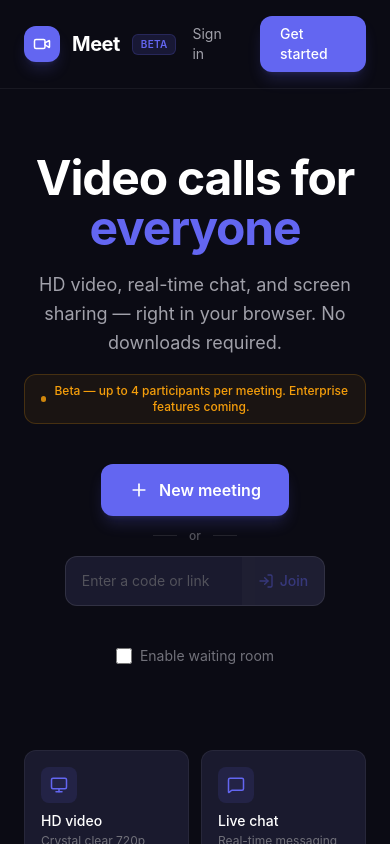
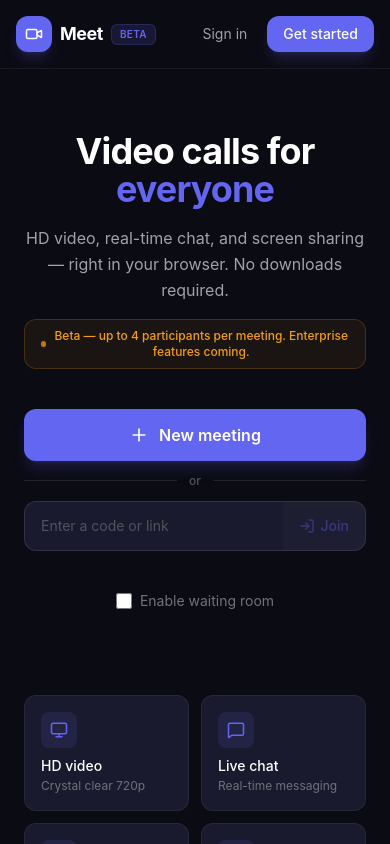
Before and after one commit to Qaziaaaa/video-conferencing-app, a React (Vite) app in the folder client/: page / in a window 390 px wide. Shown: the top 844 px of the page. Built offline with nearby package versions, Linux system fonts and the light colour scheme; no server answers.

Commit message:
fix: mobile responsiveness, camera permission flow, login persistence, and UI polish

```diff
--- a/client/index.html
+++ b/client/index.html
@@ -4,7 +4,7 @@
     <meta charset="UTF-8" />
     <link rel="icon" type="image/svg+xml" href="/favicon.svg" />
     <meta name="viewport" content="width=device-width, initial-scale=1.0" />
-    <title>client</title>
+    <title>Freemeet — HD Video Calls</title>
   </head>
   <body>
     <div id="root"></div>
--- a/client/src/components/chat/ChatPanel.jsx
+++ b/client/src/components/chat/ChatPanel.jsx
@@ -57,8 +57,10 @@ const ChatPanel = ({ socket, isOpen, onClose }) => {
   return (
     <div
       className={`
-        absolute top-0 right-0 h-full w-80 bg-surface border-l border-border
-        flex flex-col transition-all duration-300 ease-out z-20 shadow-2xl
+        md:absolute md:top-0 md:right-0 md:h-full md:w-80 md:border-l md:border-border md:shadow-2xl
+        fixed inset-0 z-30
+        bg-surface
+        flex flex-col transition-all duration-300 ease-out
         ${isOpen ? 'translate-x-0' : 'translate-x-full'}
       `}
     >
--- a/client/src/components/controls/ControlBar.jsx
+++ b/client/src/components/controls/ControlBar.jsx
@@ -35,7 +35,7 @@ const ControlButton = ({
       onClick={onClick}
       aria-label={ariaLabel}
       title={ariaLabel}
-      className={`relative flex items-center justify-center w-11 h-11 rounded-xl transition-all duration-200 active:scale-95 focus-visible:outline-none focus-visible:ring-2 focus-visible:ring-accent focus-visible:ring-offset-2 focus-visible:ring-offset-base ${style} ${className}`}
+      className={`relative flex items-center justify-center w-11 h-11 min-w-[44px] min-h-[44px] rounded-xl transition-all duration-200 active:scale-95 focus-visible:outline-none focus-visible:ring-2 focus-visible:ring-accent focus-visible:ring-offset-2 focus-visible:ring-offset-base ${style} ${className}`}
     >
       {children}
       {badge !== null && badge > 0 && (
--- a/client/src/components/layout/MeetingLayout.jsx
+++ b/client/src/components/layout/MeetingLayout.jsx
@@ -41,8 +41,8 @@ const MeetingLayout = ({
       <AdmissionPanel socket={socket} />
 
       <div className="flex-1 relative min-h-0">
-        <div className={`h-full transition-all duration-300 ease-out ${isChatOpen || isParticipantsOpen ? 'mr-80' : ''}`}>
-          <div className="h-full p-3">
+        <div className={`h-full transition-all duration-300 ease-out ${(isChatOpen || isParticipantsOpen) ? 'md:mr-80' : ''}`}>
+          <div className="h-full p-2 sm:p-3">
             <VideoGrid onKickParticipant={onKickParticipant} />
           </div>
         </div>
--- a/client/src/components/participants/ParticipantsPanel.jsx
+++ b/client/src/components/participants/ParticipantsPanel.jsx
@@ -18,8 +18,10 @@ const ParticipantsPanel = ({ isOpen, onClose, onKick }) => {
   return (
     <div
       className={`
-        absolute top-0 right-0 h-full w-72 bg-surface border-l border-border
-        flex flex-col transition-all duration-300 ease-out z-20 shadow-2xl
+        md:absolute md:top-0 md:right-0 md:h-full md:w-72 md:border-l md:border-border md:shadow-2xl
+        fixed inset-0 z-30
+        bg-surface
+        flex flex-col transition-all duration-300 ease-out
         ${isOpen ? 'translate-x-0' : 'translate-x-full'}
       `}
     >
--- a/client/src/components/video/VideoGrid.jsx
+++ b/client/src/components/video/VideoGrid.jsx
@@ -49,8 +49,8 @@ const VideoGrid = ({ onKickParticipant }) => {
     const sidebarIds = sidebarParticipants(allParticipantIds, activeScreenShareSocketId);
 
     return (
-      <div className="flex h-full gap-3">
-        <div className="flex-1 relative min-w-0">
+      <div className="flex flex-col md:flex-row h-full gap-3">
+        <div className="flex-1 relative min-h-0 min-w-0 aspect-video md:aspect-auto">
           <Tile
             participantId={activeScreenShareSocketId}
             displayName={sharerParticipant?.displayName || 'Unknown'}
@@ -67,7 +67,7 @@ const VideoGrid = ({ onKickParticipant }) => {
           />
 
           {isLocalSharer && (
-            <div className="absolute bottom-4 right-4 w-44 h-28 rounded-xl overflow-hidden border-2 border-white/10 shadow-2xl bg-surface z-10 animate-[pipIn_0.25s_ease-out]">
+            <div className="absolute bottom-4 right-4 w-28 h-18 sm:w-44 sm:h-28 rounded-xl overflow-hidden border-2 border-white/10 shadow-2xl bg-surface z-10 animate-[pipIn_0.25s_ease-out]">
               <Tile
                 participantId={localSocketId}
                 displayName={displayName}
@@ -88,12 +88,12 @@ const VideoGrid = ({ onKickParticipant }) => {
         </div>
 
         {sidebarIds.length > 0 && (
-          <div className="flex flex-col gap-2 w-52 flex-shrink-0 overflow-y-auto custom-scrollbar pr-0.5">
+          <div className="flex md:flex-col gap-2 w-full md:w-52 flex-shrink-0 overflow-x-auto md:overflow-y-auto custom-scrollbar pr-0.5">
             {sidebarIds.map((id) => {
               const p = participants[id];
               const isLocalTile = id === localSocketId;
               return (
-                <div key={id} className="flex-shrink-0 h-28">
+                <div key={id} className="flex-shrink-0 w-28 md:w-full h-20 md:h-28">
                   <Tile
                     participantId={id}
                     displayName={isLocalTile ? displayName : p?.displayName || 'Unknown'}
--- a/client/src/pages/Home.jsx
+++ b/client/src/pages/Home.jsx
@@ -78,21 +78,22 @@ const Home = () => {
 
   return (
     <div className="min-h-screen bg-base flex flex-col">
-      <nav className="flex items-center justify-between px-6 py-4 border-b border-border">
-        <Link to="/" className="flex items-center gap-3 group">
+      <nav className="flex items-center justify-between gap-2 px-4 sm:px-6 py-4 border-b border-border">
+        <Link to="/" className="flex items-center gap-2 sm:gap-3 group shrink-0">
           <div className="w-9 h-9 bg-accent rounded-xl flex items-center justify-center shadow-lg shadow-accent-glow transition-all duration-300 group-hover:shadow-xl group-hover:shadow-accent-glow group-hover:scale-105">
             <Video className="w-[18px] h-[18px] text-white" />
           </div>
-          <span className="font-bold text-xl text-white tracking-tight">Meet</span>
+          <span className="font-bold text-lg sm:text-xl text-white tracking-tight">Meet</span>
           <span className="px-2 py-0.5 text-[10px] font-semibold bg-accent/15 text-accent rounded-md border border-accent/20 tracking-wide uppercase">Beta</span>
         </Link>
-        <div className="flex items-center gap-3">
+        <div className="flex items-center gap-2 sm:gap-3">
           {token ? (
             <>
-              <span className="text-sm text-text-2 hidden sm:block">{displayName}</span>
+              <span className="text-sm text-text-2 hidden sm:block truncate max-w-[120px]">{displayName}</span>
               <button
                 onClick={handleLogout}
-                className="flex items-center gap-2 px-4 py-2 text-sm text-text-2 hover:text-white border border-border-2 hover:border-white/20 rounded-xl transition-all duration-200"
+                className="flex items-center justify-center gap-2 px-3 sm:px-4 py-2 text-sm text-text-2 hover:text-white border border-border-2 hover:border-white/20 rounded-xl transition-all duration-200"
+                aria-label="Sign out"
               >
                 <LogOut className="w-4 h-4" />
                 <span className="hidden sm:block">Sign out</span>
@@ -102,13 +103,13 @@ const Home = () => {
             <>
               <Link
                 to="/login"
-                className="px-4 py-2 text-sm text-text-2 hover:text-white transition-colors duration-200"
+                className="px-3 sm:px-4 py-2 text-sm text-text-2 hover:text-white transition-colors duration-200"
               >
                 Sign in
               </Link>
               <Link
                 to="/register"
-                className="px-5 py-2 text-sm bg-accent hover:bg-accent-hover text-white rounded-xl font-medium transition-all duration-200 shadow-lg shadow-accent-glow"
+                className="px-4 sm:px-5 py-2 text-sm bg-accent hover:bg-accent-hover text-white rounded-xl font-medium transition-all duration-200 shadow-lg shadow-accent-glow"
               >
                 Get started
               </Link>
@@ -120,12 +121,12 @@ const Home = () => {
       <main className="flex-1 flex flex-col items-center justify-center px-6 py-16">
         <div className="max-w-2xl w-full text-center space-y-10">
           <div className="space-y-4">
-            <h1 className="text-5xl sm:text-6xl lg:text-7xl font-bold tracking-tight text-white leading-[1.05]">
+            <h1 className="text-4xl sm:text-6xl lg:text-7xl font-bold tracking-tight text-white leading-[1.05]">
               Video calls for
               <br />
               <span className="text-accent">everyone</span>
             </h1>
-            <p className="text-lg text-text-2 max-w-lg mx-auto leading-relaxed">
+            <p className="text-base sm:text-lg text-text-2 max-w-lg mx-auto leading-relaxed">
               HD video, real-time chat, and screen sharing — right in your browser. No downloads required.
             </p>
             <div className="inline-flex items-center gap-2 px-4 py-2 bg-warning-soft/50 border border-warning/20 rounded-xl text-xs text-warning font-medium">
@@ -144,7 +145,7 @@ const Home = () => {
             <button
               onClick={handleCreate}
               disabled={creating}
-              className="flex items-center gap-2.5 px-7 py-3.5 bg-accent hover:bg-accent-hover disabled:opacity-50 disabled:cursor-not-allowed rounded-xl font-semibold text-white transition-all duration-200 shadow-lg shadow-accent-glow active:scale-[0.97]"
+              className="flex items-center justify-center gap-2.5 px-7 py-3.5 bg-accent hover:bg-accent-hover disabled:opacity-50 disabled:cursor-not-allowed rounded-xl font-semibold text-white transition-all duration-200 shadow-lg shadow-accent-glow active:scale-[0.97] w-full sm:w-auto"
             >
               {creating ? (
                 <Loader2 className="w-5 h-5 animate-spin" />
@@ -154,24 +155,24 @@ const Home = () => {
               {creating ? 'Creating…' : 'New meeting'}
             </button>
 
-            <div className="flex items-center gap-3">
-              <div className="h-px w-6 bg-white/10" />
-              <span className="text-xs text-text-4 font-medium">or</span>
-              <div className="h-px w-6 bg-white/10" />
+            <div className="flex items-center gap-3 w-full sm:w-auto">
+              <div className="flex-1 sm:h-px h-px bg-white/10" />
+              <span className="text-xs text-text-4 font-medium shrink-0">or</span>
+              <div className="flex-1 sm:h-px h-px bg-white/10" />
             </div>
 
-            <form onSubmit={handleJoin} className="flex items-center bg-surface-2 border border-border-2 rounded-xl focus-within:border-accent/50 transition-all duration-200 overflow-hidden">
+            <form onSubmit={handleJoin} className="flex items-center w-full sm:w-auto bg-surface-2 border border-border-2 rounded-xl focus-within:border-accent/50 transition-all duration-200 overflow-hidden">
               <input
                 type="text"
                 placeholder="Enter a code or link"
                 value={roomInput}
                 onChange={(e) => setRoomInput(e.target.value)}
-                className="bg-transparent px-4 py-3.5 outline-none w-44 text-sm text-white placeholder-text-4"
+                className="bg-transparent px-4 py-3.5 outline-none flex-1 sm:w-44 text-sm text-white placeholder-text-4"
               />
               <button
                 type="submit"
                 disabled={!roomInput.trim()}
-                className="flex items-center gap-1.5 px-4 py-3.5 bg-white/5 hover:bg-white/10 text-accent font-medium disabled:opacity-40 transition-all duration-200 text-sm"
+                className="flex items-center gap-1.5 px-4 py-3.5 bg-white/5 hover:bg-white/10 text-accent font-medium disabled:opacity-40 transition-all duration-200 text-sm shrink-0"
               >
                 <LogIn className="w-4 h-4" />
                 Join
--- a/client/src/pages/Login.jsx
+++ b/client/src/pages/Login.jsx
@@ -45,19 +45,19 @@ const Login = () => {
   };
 
   return (
-    <div className="min-h-screen bg-base flex items-center justify-center p-6">
+    <div className="min-h-screen bg-base flex items-center justify-center p-4 sm:p-6">
       <div className="w-full max-w-sm">
-        <div className="flex items-center justify-center gap-3 mb-10">
-          <div className="w-11 h-11 bg-accent rounded-xl flex items-center justify-center shadow-lg shadow-accent-glow">
+        <div className="flex items-center justify-center gap-3 mb-8 sm:mb-10">
+          <div className="w-10 h-10 sm:w-11 sm:h-11 bg-accent rounded-xl flex items-center justify-center shadow-lg shadow-accent-glow">
             <Video className="w-5 h-5 text-white" />
           </div>
           <span className="text-xl font-bold text-white tracking-tight">Meet</span>
           <span className="px-2 py-0.5 text-[10px] font-semibold bg-accent/15 text-accent rounded-md border border-accent/20 tracking-wide uppercase">Beta</span>
         </div>
 
-        <div className="bg-surface border border-border rounded-2xl p-8 shadow-2xl">
-          <div className="mb-7">
-            <h1 className="text-2xl font-bold text-white tracking-tight">Welcome back</h1>
+        <div className="bg-surface border border-border rounded-2xl p-6 sm:p-8 shadow-2xl">
+          <div className="mb-6 sm:mb-7">
+            <h1 className="text-xl sm:text-2xl font-bold text-white tracking-tight">Welcome back</h1>
             <p className="text-sm text-text-3 mt-1">Sign in to continue</p>
           </div>
 
--- a/client/src/pages/PreJoinLobby.jsx
+++ b/client/src/pages/PreJoinLobby.jsx
@@ -1,6 +1,6 @@
-import React, { useEffect, useRef, useState } from 'react';
+import React, { useEffect, useRef, useState, useCallback } from 'react';
 import { useParams, useNavigate } from 'react-router-dom';
-import { Video, VideoOff, Mic, MicOff, Loader2, AlertCircle } from 'lucide-react';
+import { Video, VideoOff, Mic, MicOff, Loader2, AlertCircle, Camera } from 'lucide-react';
 import useMeetingStore from '../store/useMeetingStore';
 import useAuthStore from '../store/useAuthStore';
 
@@ -22,6 +22,7 @@ const PreJoinLobby = () => {
   const [isCamOn, setIsCamOn] = useState(true);
   const [isMicOn, setIsMicOn] = useState(true);
   const [joining, setJoining] = useState(false);
+  const [started, setStarted] = useState(false);
 
   useEffect(() => {
     const validate = async () => {
@@ -39,11 +40,12 @@ const PreJoinLobby = () => {
     validate();
   }, [meetingId, navigate]);
 
-  useEffect(() => {
-    const getMedia = async () => {
+  const startMedia = useCallback(async () => {
+    setStarted(true);
+    setMediaError('');
     try {
       const s = await navigator.mediaDevices.getUserMedia({
-          video: { width: 1280, height: 720 },
+        video: { width: { ideal: 640 }, height: { ideal: 480 } },
         audio: true,
       });
       streamRef.current = s;
@@ -67,9 +69,9 @@ const PreJoinLobby = () => {
         setIsMicOn(false);
       }
     }
-    };
-    getMedia();
+  }, []);
 
+  useEffect(() => {
     return () => {
       if (streamRef.current) {
         streamRef.current.getTracks().forEach((t) => t.stop());
@@ -117,11 +119,27 @@ const PreJoinLobby = () => {
     );
   }
 
+  const showPlaceholder = !stream && !started;
+  const showStream = stream || (started && !stream);
+
   return (
-    <div className="min-h-screen bg-base flex items-center justify-center p-6">
+    <div className="min-h-screen bg-base flex items-center justify-center p-4 sm:p-6">
       <div className="w-full max-w-4xl">
-        <div className="grid md:grid-cols-2 gap-10 items-center">
-          <div className="relative aspect-video bg-surface-2 rounded-2xl overflow-hidden border border-border shadow-2xl">
+        <div className="flex flex-col md:grid md:grid-cols-2 gap-6 md:gap-10 items-center">
+          <div className="relative w-full aspect-video bg-surface-2 rounded-2xl overflow-hidden border border-border shadow-2xl">
+            {showPlaceholder ? (
+              <div className="w-full h-full flex flex-col items-center justify-center gap-3 text-text-4 p-6 text-center">
+                <Camera className="w-10 h-10" />
+                <p className="text-sm">Tap to enable camera & microphone</p>
+                <button
+                  onClick={startMedia}
+                  className="mt-2 px-5 py-2.5 bg-accent hover:bg-accent-hover text-white rounded-xl font-medium text-sm transition-all active:scale-95 shadow-lg shadow-accent-glow"
+                >
+                  Start camera
+                </button>
+              </div>
+            ) : (
+              <>
                 {stream && isCamOn ? (
                   <video
                     ref={videoRef}
@@ -161,12 +179,14 @@ const PreJoinLobby = () => {
                     {isCamOn ? <Video className="w-[18px] h-[18px]" /> : <VideoOff className="w-[18px] h-[18px]" />}
                   </button>
                 </div>
+              </>
+            )}
           </div>
 
-          <div className="space-y-6">
+          <div className="space-y-5 w-full max-w-sm md:max-w-none">
             <div>
-              <h1 className="text-3xl font-bold text-white tracking-tight mb-1">Ready to join?</h1>
-              <p className="text-sm text-text-3">
+              <h1 className="text-2xl sm:text-3xl font-bold text-white tracking-tight mb-1">Ready to join?</h1>
+              <p className="text-sm text-text-3 break-all">
                 Meeting: <span className="text-accent font-mono font-medium">{meetingId}</span>
               </p>
             </div>
--- a/client/src/pages/Register.jsx
+++ b/client/src/pages/Register.jsx
@@ -55,19 +55,19 @@ const Register = () => {
   };
 
   return (
-    <div className="min-h-screen bg-base flex items-center justify-center p-6">
+    <div className="min-h-screen bg-base flex items-center justify-center p-4 sm:p-6">
       <div className="w-full max-w-sm">
-        <div className="flex items-center justify-center gap-3 mb-10">
-          <div className="w-11 h-11 bg-accent rounded-xl flex items-center justify-center shadow-lg shadow-accent-glow">
+        <div className="flex items-center justify-center gap-3 mb-8 sm:mb-10">
+          <div className="w-10 h-10 sm:w-11 sm:h-11 bg-accent rounded-xl flex items-center justify-center shadow-lg shadow-accent-glow">
             <Video className="w-5 h-5 text-white" />
           </div>
           <span className="text-xl font-bold text-white tracking-tight">Meet</span>
           <span className="px-2 py-0.5 text-[10px] font-semibold bg-accent/15 text-accent rounded-md border border-accent/20 tracking-wide uppercase">Beta</span>
         </div>
 
-        <div className="bg-surface border border-border rounded-2xl p-8 shadow-2xl">
-          <div className="mb-7">
-            <h1 className="text-2xl font-bold text-white tracking-tight">Create account</h1>
+        <div className="bg-surface border border-border rounded-2xl p-6 sm:p-8 shadow-2xl">
+          <div className="mb-6 sm:mb-7">
+            <h1 className="text-xl sm:text-2xl font-bold text-white tracking-tight">Create account</h1>
             <p className="text-sm text-text-3 mt-1">Get started with Meet</p>
           </div>
 
--- a/client/src/store/useAuthStore.js
+++ b/client/src/store/useAuthStore.js
@@ -1,19 +1,46 @@
 import { create } from 'zustand';
 
-// JWT stored in-memory only (not localStorage) to prevent XSS token theft
+const STORAGE_KEY = 'freemeet_auth';
+
+const loadPersisted = () => {
+  try {
+    const raw = localStorage.getItem(STORAGE_KEY);
+    if (raw) return JSON.parse(raw);
+  } catch {}
+  return null;
+};
+
+const persist = (data) => {
+  try {
+    localStorage.setItem(STORAGE_KEY, JSON.stringify(data));
+  } catch {}
+};
+
+const clearPersisted = () => {
+  try {
+    localStorage.removeItem(STORAGE_KEY);
+  } catch {}
+};
+
+const persisted = loadPersisted();
+
 const useAuthStore = create((set, get) => ({
-  token: null,
-  userId: null,
-  email: null,
-  displayName: null,
+  token: persisted?.token || null,
+  userId: persisted?.userId || null,
+  email: persisted?.email || null,
+  displayName: persisted?.displayName || null,
 
-  setAuth: (token, userId, email, displayName) =>
-    set({ token, userId, email, displayName }),
+  setAuth: (token, userId, email, displayName) => {
+    const data = { token, userId, email, displayName };
+    persist(data);
+    set(data);
+  },
 
-  clearAuth: () =>
-    set({ token: null, userId: null, email: null, displayName: null }),
+  clearAuth: () => {
+    clearPersisted();
+    set({ token: null, userId: null, email: null, displayName: null });
+  },
 
-  // Computed property - call get().isAuthenticated() to check auth status
   isAuthenticated: () => !!get().token,
 }));
 
```
Also changed, not shown: 1 other file (tests, documents, lock files or other folders). Lines whose indentation alone changed are shown as unchanged.
